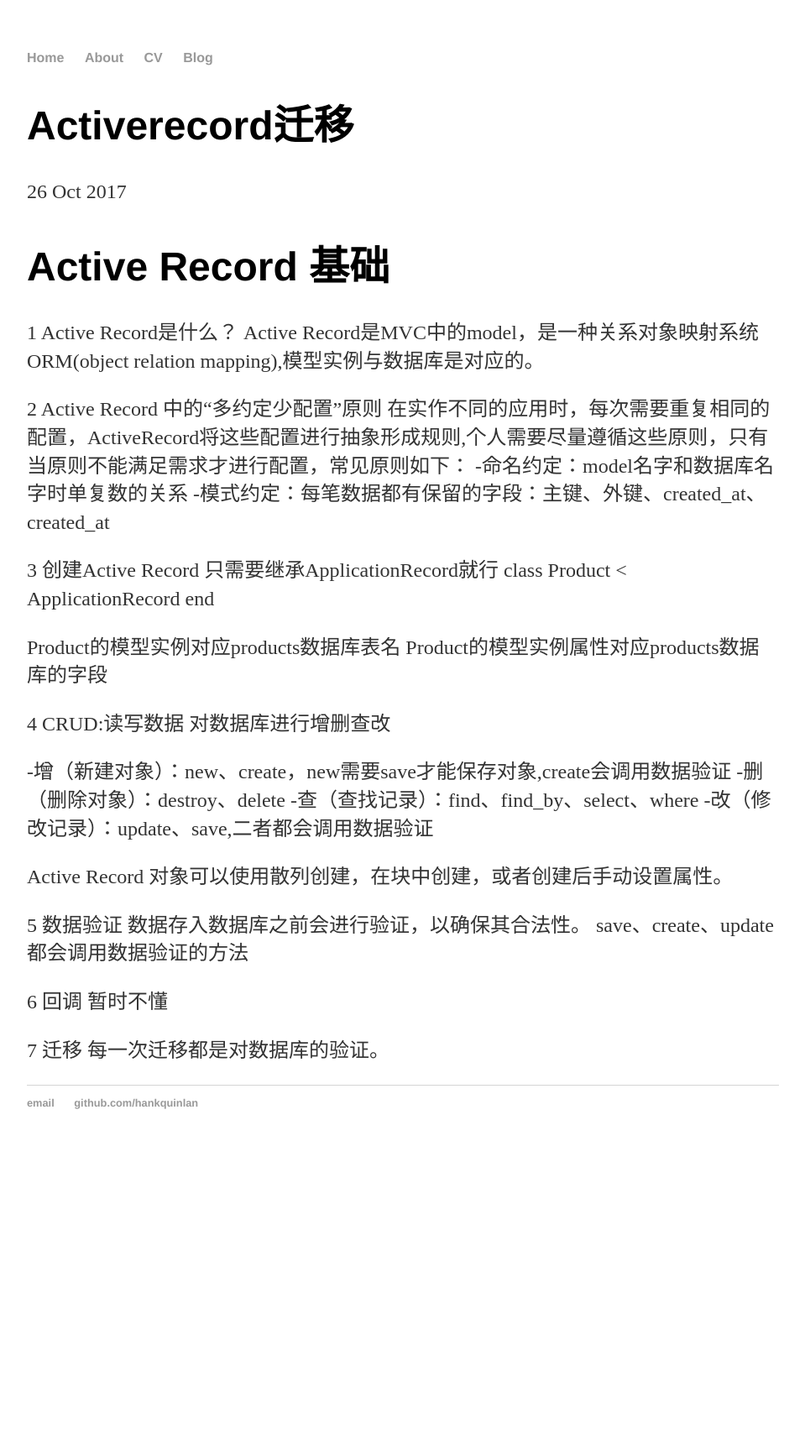
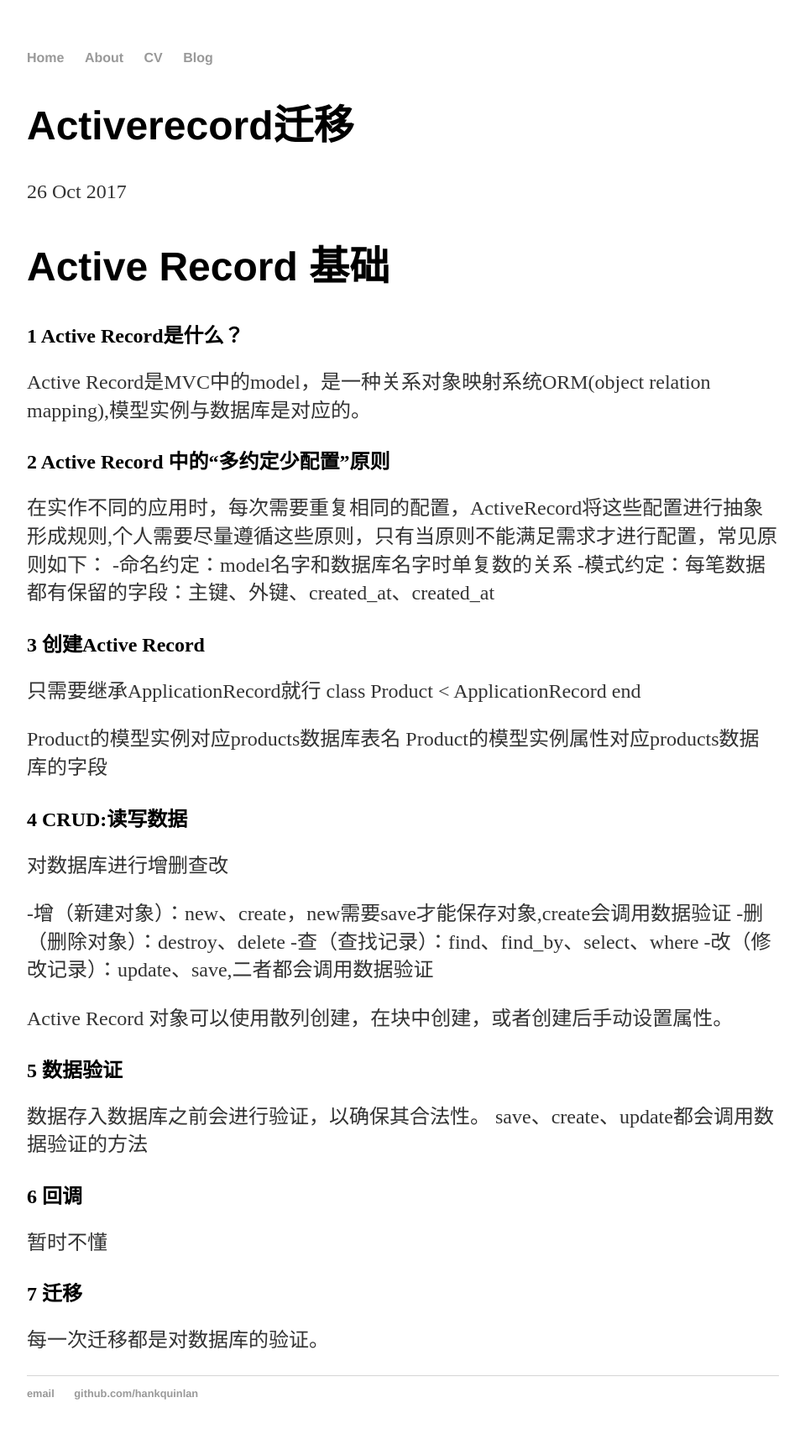
Before and after one commit to huangpuxiang/hpx.github.io, a Jekyll site: the page built from _posts/2017-10-26-ActiveRecord迁移.md, in a window 1280 px wide. Shown: the whole page at 84% size, without its empty margins (160-1119 px from the left). Built offline with Jekyll 4.4.1, drawn with Linux system fonts in a browser that asks for light colours; our own code applies the rules of GitHub Pages for plain Markdown files; before the commit the page ends 1381 px from its top, so only the background shows below that.

```diff
--- a/_posts/2017-10-26-ActiveRecord迁移.md
+++ b/_posts/2017-10-26-ActiveRecord迁移.md
@@ -1,15 +1,15 @@
 # Active Record 基础
 
-1 Active Record是什么？
+## 1 Active Record是什么？
 Active Record是MVC中的model，是一种关系对象映射系统ORM(object relation mapping),模型实例与数据库是对应的。
 
 
-2 Active Record 中的“多约定少配置”原则
+## 2 Active Record 中的“多约定少配置”原则
    在实作不同的应用时，每次需要重复相同的配置，ActiveRecord将这些配置进行抽象形成规则,个人需要尽量遵循这些原则，只有当原则不能满足需求才进行配置，常见原则如下：
 -命名约定：model名字和数据库名字时单复数的关系
 -模式约定：每笔数据都有保留的字段：主键、外键、created_at、created_at
 
-3 创建Active Record
+## 3 创建Active Record
 只需要继承ApplicationRecord就行
 class Product < ApplicationRecord
 end
@@ -17,7 +17,7 @@ end
 Product的模型实例对应products数据库表名
 Product的模型实例属性对应products数据库的字段
 
-4 CRUD:读写数据
+## 4 CRUD:读写数据
 对数据库进行增删查改
 
 -增（新建对象）：new、create，new需要save才能保存对象,create会调用数据验证
@@ -27,12 +27,12 @@ Product的模型实例属性对应products数据库的字段
 
 Active Record 对象可以使用散列创建，在块中创建，或者创建后手动设置属性。
 
-5 数据验证
+## 5 数据验证
 数据存入数据库之前会进行验证，以确保其合法性。
 save、create、update都会调用数据验证的方法
 
-6 回调
+## 6 回调
 暂时不懂
 
-7 迁移
+## 7 迁移
 每一次迁移都是对数据库的验证。
```
